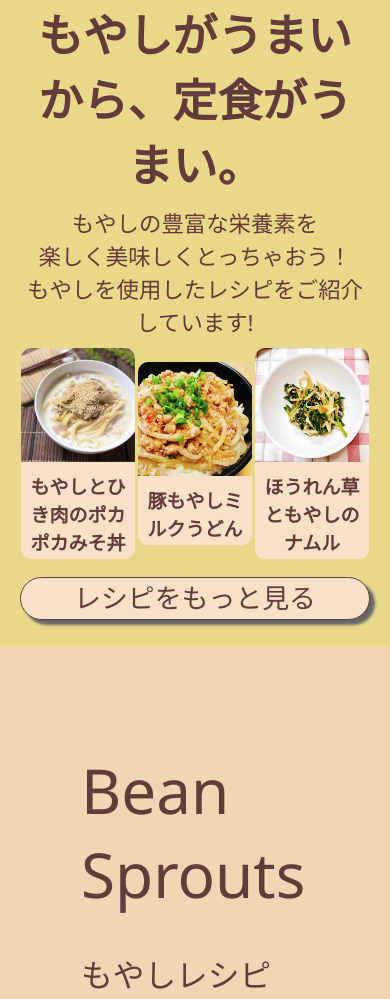
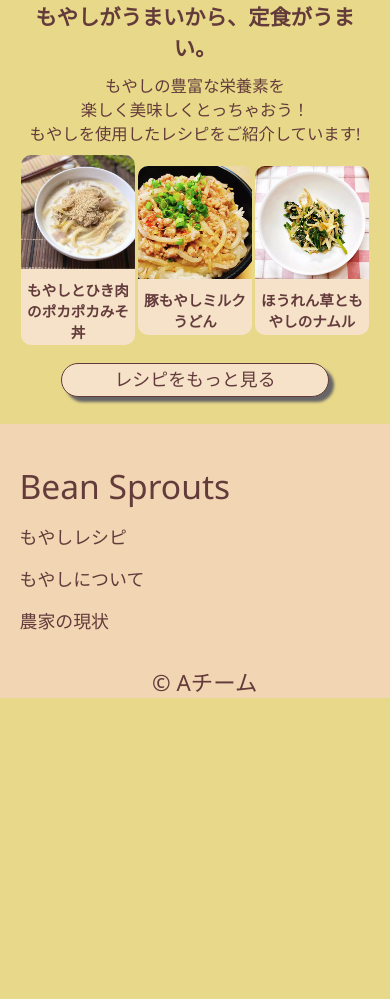
Before and after one commit to yoshidasen/hackathon2023_A, a plain HTML site: page index.html in a window 390 px wide. Shown: the top 999 px of the page. After the commit the page ends 844 px from the top, so only its background shows below. Drawn offline with Linux system fonts and the light colour scheme; some packages are replaced by stand-ins of ours.

Commit message:
style.css レスポンシブ対応の追記。

```diff
--- a/css/style.css
+++ b/css/style.css
@@ -229,6 +229,24 @@ html {
 }
 
 @media(max-width: 600px) {
+/* index */
+.top_recipe h1 {
+  font-size: 95%;
+}
+
+.top_recipe p{
+  font-size: 73%;
+}
+
+.top_recipe_item h4 {
+  font-size: 65%;
+}
+
+.top_button {
+  font-size     : 80%;
+}
+
+/*farmer*/
   .farmer_balloon,
   .farmer_balloon:before,
   .farmer_balloon:after,
@@ -273,7 +291,7 @@ html {
     font-size: 200%;
   }
 
-/*hukidasi*/
+  /*hukidasi*/
   .farmer_coment {
     justify-content: center;
     align-items: center;
@@ -320,5 +338,33 @@ html {
     padding: 0;
   }
 /*-------------*/
+/* footer */
+footer {
+  height: 50%;
+  padding-top: 10%;
+  padding-left: 5%;
+}
 
+.footer_link {
+  text-align: left;
+  padding-bottom: 5%;
 }
+
+.footer_link p {
+  font-size: 150%;
+  padding-bottom: 3%;
+}
+
+.footer li {
+  padding-bottom: 3%;
+}
+
+.footer a {
+  font-size: 80%;
+}
+
+footer small {
+  font-size: 100%;
+  text-align: center;
+}
+}
```
